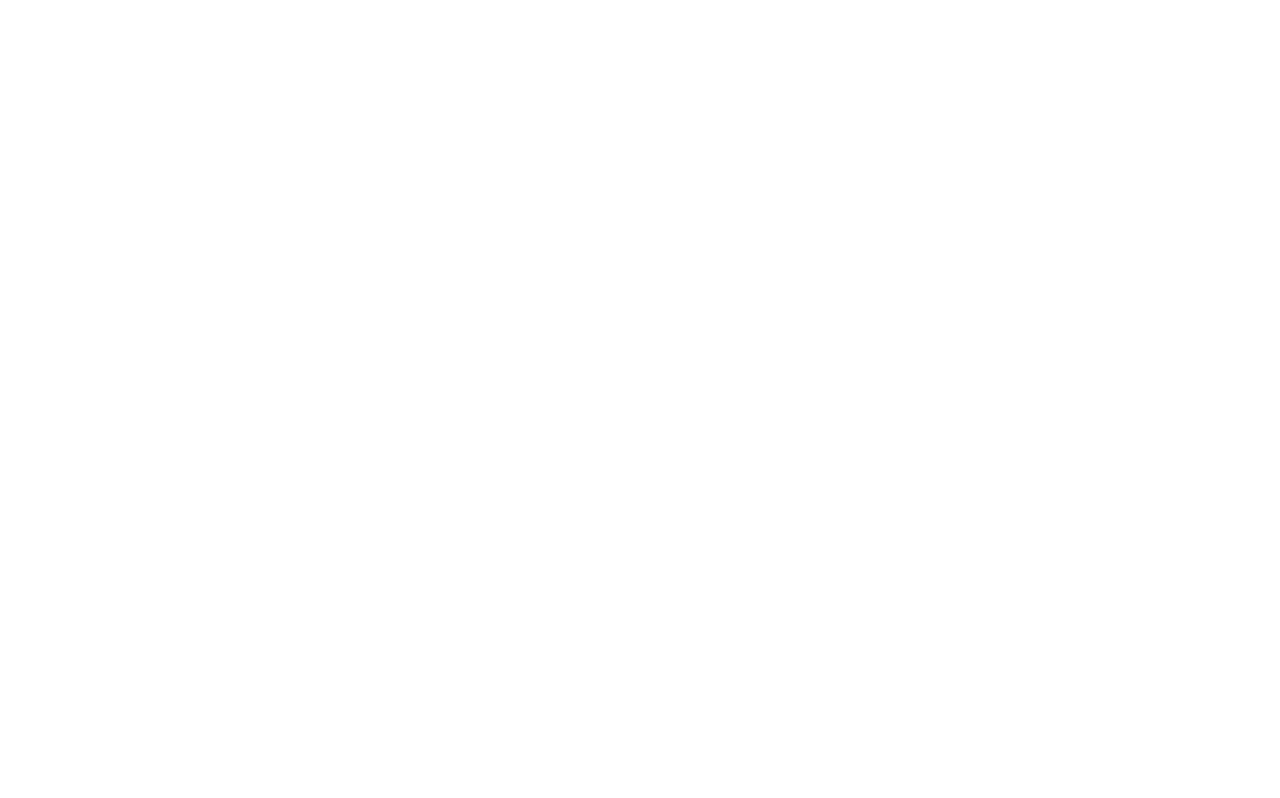
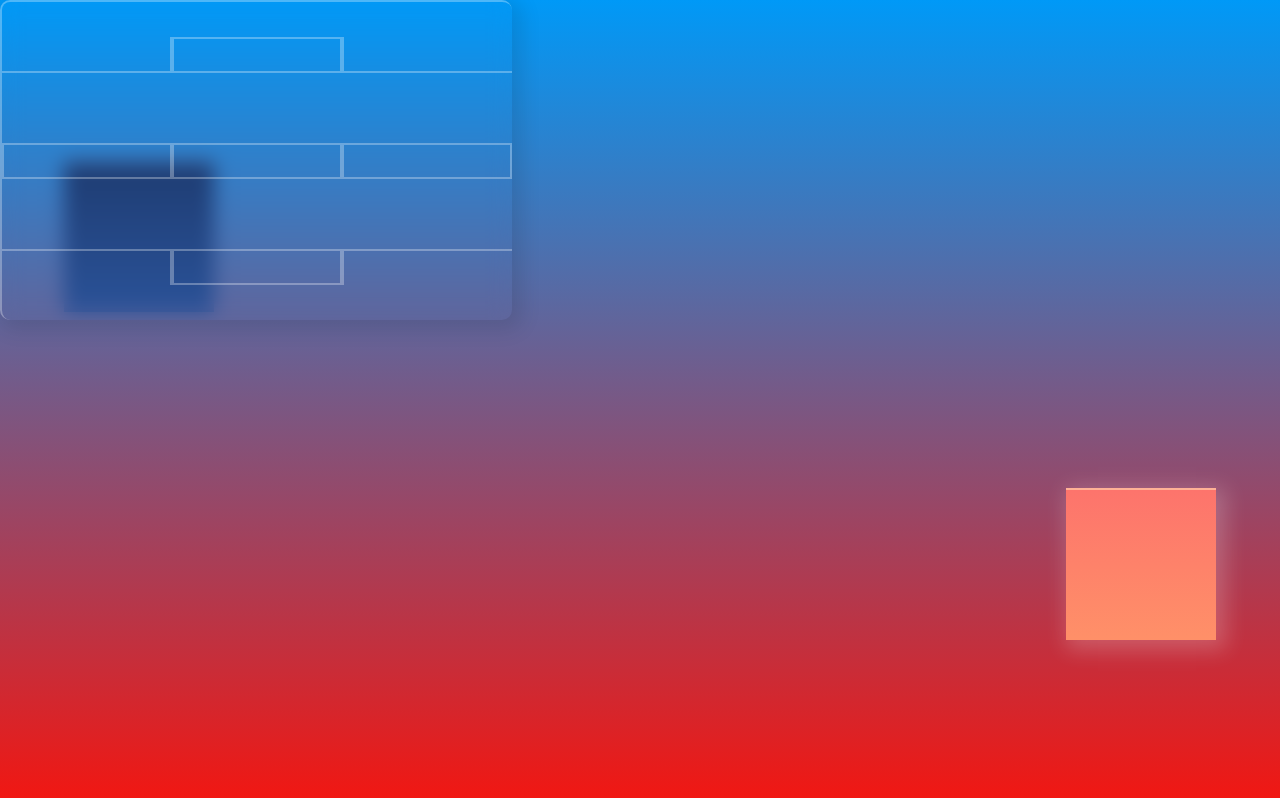
Before and after one commit to mohammedafeef/tictactoeGame, a plain HTML site: page main.html in a window 1280 px wide. Drawn offline with Linux system fonts and the light colour scheme.

Commit message:
front-end structure is created

```diff
--- a/main.html
+++ b/main.html
@@ -12,15 +12,21 @@
 <body>
     <main class="container">
         <section class="game-console">
-            <span class="button corner " style="--pos : 1 ;"></span>
-            <span class="button corner " style="--pos : 2 ;"></span>
-            <span class="button corner " style="--pos : 3 ;"></span>
-            <span class="button corner " style="--pos : 4 ;"></span>
-            <span class="button corner " style="--pos : 5 ;"></span>
-            <span class="button corner " style="--pos : 6 ;"></span>
-            <span class="button corner " style="--pos : 7 ;"></span>
-            <span class="button corner " style="--pos : 8 ;"></span>
-            <span class="button corner " style="--pos : 9 ;"></span>
+            <div class="top-row row">
+                <span class="button top-left-corner " style="--pos : 1 ;"></span>
+                <span class="button  " style="--pos : 2 ;"></span>
+                <span class="button top-right-corner " style="--pos : 3 ;"></span>
+            </div>
+            <div class="middle-row row">
+                <span class="button  " style="--pos : 4 ;"></span>
+                <span class="button  " style="--pos : 5 ;"></span>
+                <span class="button  " style="--pos : 6 ;"></span>
+            </div>
+            <div class="bottom-row row">
+                <span class="button bottom-left-corner " style="--pos : 7 ;"></span>
+                <span class="button  " style="--pos : 8 ;"></span>
+                <span class="button bottom-right-corner " style="--pos : 9 ;"></span>
+            </div>
         </section>
     </main>
 </body>
--- a/style.css
+++ b/style.css
@@ -8,5 +8,78 @@
     /* variables for the web theming */
 }
 body{
+    width:100vw;
+    height:100vh;
+    position:relative;
+}
+/* entire web graphics */
+.container{
+    width:100%;
+    height:100%;
+    background-image:linear-gradient(#0099f7 ,#f11712);
+}
+.container::before{
+    content:'';
+    width:15rem;
+    height:15rem;
+    background-image: linear-gradient(#1e3c72,#2a5298);
+    border-top:2px solid rgba(255,255,255,.3);
+    position:absolute;
+    top:20%;
+    left:5%;
+}
+.container::after{
+    content:'';
+    width:15rem;
+    height:15rem;
+    background-image: linear-gradient(#fd746c,#ff9068);
+    border-top:2px solid rgba(255,255,255,.3);
+    position:absolute;
+    bottom:20%;
+    right:5%;
+    box-shadow:5px 5px 20px 5px rgba(255,255,255,.2)
+}
+/* to center the inner content */
+.game-console , .row ,.button {
+    display:flex;
+    justify-content:center;
+    align-items:center;
+}
+/* game-console section of the game */
+.game-console{
+    width:40%;
+    height:40%;
+    border:2px solid rgba(255,255,255,.3);
+    border-bottom:none;
+    border-right:none;
+    border-radius:10px;
+    backdrop-filter: blur(10px);
+    box-shadow:5px 5px 20px 5px rgba(0,0,0,.1);
+    flex-direction:column;
+}
+.game-console .row{
+    width:100%;
+    height:calc(100%/3);
+}
+.row .button{
+    width:calc(100%/3);
+    height:calc(100%/3);
+    border:2px solid rgba(255,255,255,.3);
 
 }
+.row .top-left-corner{
+    border-left :none;
+    border-top:none;
+}
+.row .top-right-corner{
+    border-right:none;
+    border-top:none;
+}
+.row .bottom-left-corner{
+    border-left :none;
+    border-bottom:none;
+}
+.row .bottom-right-corner{
+    border-right:none;
+    border-bottom:none;
+}
```
